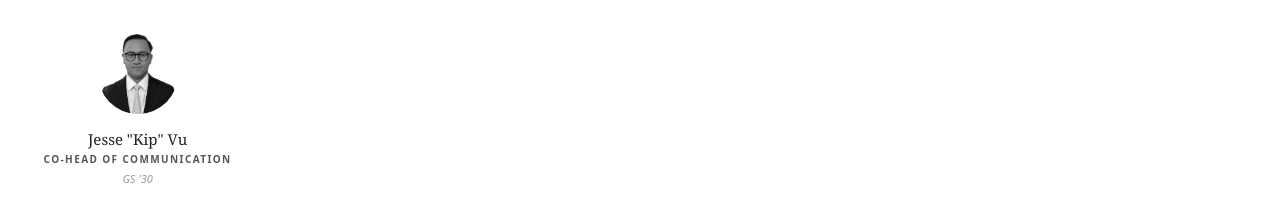
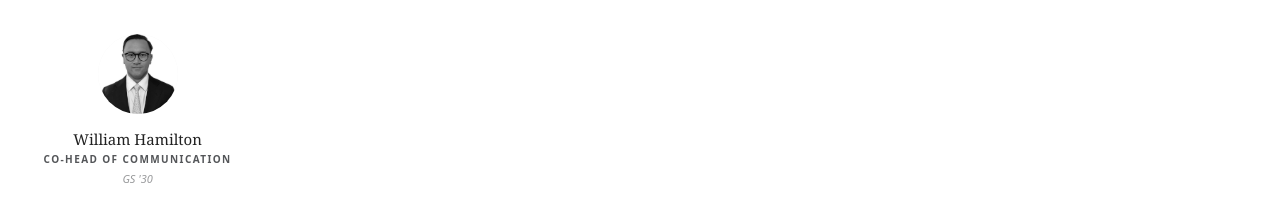
Before and after one commit to gsbusinesssociety/gsbusinesssociety.github.io, a Next.js app: page /about in a window 1280 px wide. Shown: the part 1170-1390 px from the top of the page. Built offline with nearby package versions, Linux system fonts and the light colour scheme.

Commit message:
feat: Jesse's name change

```diff
--- a/app/about/page.tsx
+++ b/app/about/page.tsx
@@ -14,7 +14,7 @@ const BOARD_MEMBERS = [
   { name: "Tom Rosenzweig", role: "Head of Finance", school: "GS '28", linkedin: "https://www.linkedin.com/in/tom-rosenzweig-073219339/", image: "/board/head-of-finance.jpeg" },
   { name: "Gal Winter", role: "Co-head of Education", school: "GS '28", linkedin: "https://www.linkedin.com/in/galwinter/", image: "/board/head-of-education2.jpeg" },
   { name: "Julia Zhang", role: "Co-head of Education", school: "CC '28", linkedin: "https://www.linkedin.com/in/julia-zhang-2298a4354", image: "/board/head-of-education1.jpeg" },
-  { name: "Jesse \"Kip\" Vu", role: "Co-head of Communication", school: "GS '30", linkedin: "https://linkedin.com/in/username", image: "/board/head-of-communications2.jpeg" },
+  { name: "William Hamilton", role: "Co-head of Communication", school: "GS '30", linkedin: "https://linkedin.com/in/username", image: "/board/head-of-communications2.jpeg" },
 
 ];
 
```
